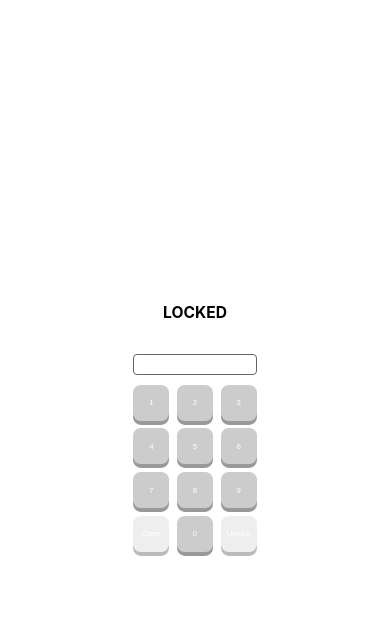
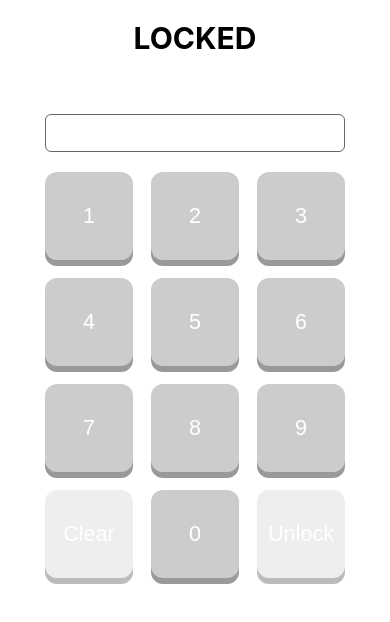
Before and after one commit to afx-dummy-account/afx-pin-lock, a React (Create React App) app: page / in a window 390 px wide. Shown: the top 622 px of the page. Built offline with nearby package versions, Linux system fonts and the light colour scheme.

Commit message:
responsive

```diff
--- a/src/App.tsx
+++ b/src/App.tsx
@@ -12,31 +12,37 @@ const correctCombination = "2004"; // Alpha FX incorporation
 
 const GlobalStyle = createGlobalStyle`
   html {
-    font-size: 1vw;
+    font-size: 0.75em;
   }
 
-  @media screen and (min-width: 50em) {
+  @media screen and (min-width: 75em) {
     html {
-      font-size: 0.8em;
+      font-size: 1vw;
+    }
+  }
+
+  @media screen and (min-width: 100em) {
+    html {
+      font-size: 1em;
     }
   }
 
   body {
-    font-size: calc(12px + 2vw);
     display: flex;
     width: 100vw;
     height: 100vh;
     justify-content: center;
-    align-items: center;
   }
 `
 
 // TODO: rename
-const Container = styled.div``
+const Container = styled.div`
+  min-width: 25em;
+`
 
 const ErrorNotice = styled.h3`
-  font-size: 2rem;
-  height: 3rem;
+  font-size: 1.5rem;
+  height: 1.5rem;
   text-align: center;
 `
 
--- a/src/comps/NumPad.tsx
+++ b/src/comps/NumPad.tsx
@@ -6,7 +6,7 @@ const NumPadContainer = styled.div`
   display: grid;
   grid-template-rows: repeat(4, 1fr);
   grid-template-columns: repeat(3, 1fr);
-  grid-gap: 2rem;
+  grid-gap: 1.5rem;
 
   &::before {
     content: '';
--- a/src/comps/NumPadButton.tsx
+++ b/src/comps/NumPadButton.tsx
@@ -3,15 +3,15 @@ import styled from "styled-components";
 
 export const NumpadButton = styled.button`
   width: 100%;
-  font-size: 2rem;
+  font-size: 1.8rem;
   text-align: center;
   cursor: pointer;
   outline: none;
   color: #fff;
   background-color: ${({ disabled }) => disabled ? '#eee' : '#ccc'};
   border: none;
-  border-radius: 2rem;
-  box-shadow: 0 1rem ${({ disabled }) => disabled ? '#bbb' : '#999'};
+  border-radius: 1rem;
+  box-shadow: 0 0.5rem ${({ disabled }) => disabled ? '#bbb' : '#999'};
 
   ${({ disabled }) => {
     if (!disabled) {
@@ -22,8 +22,8 @@ export const NumpadButton = styled.button`
 
         &:active {
           background-color: #aaa;
-          box-shadow: 0 0.5rem #666;
-          transform: translateY(0.4rem);
+          box-shadow: 0 0.25rem #666;
+          transform: translateY(0.2rem);
         }
       `
     }
--- a/src/comps/Result.tsx
+++ b/src/comps/Result.tsx
@@ -2,7 +2,7 @@ import React from 'react'
 import styled from 'styled-components'
 
 const StyledResult = styled.h1`
-    font-size: 4rem;
+    font-size: 2.5rem;
     text-align: center;
 `
 
--- a/src/comps/Screen.tsx
+++ b/src/comps/Screen.tsx
@@ -2,12 +2,12 @@ import React from 'react'
 import styled from 'styled-components'
 
 const StyledScreen = styled.h2`
-    font-size: 3rem;
-    border-radius: 1rem;
+    font-size: 2rem;
+    border-radius: 0.5rem;
     border: 1px solid #666;
-    padding: 1rem;
-    width: calc(100% - 2rem - 2px);
-    height: 3rem;
+    padding: 0.5rem;
+    width: calc(100% - 1rem - 2px);
+    height: 2rem;
 `
 
 // TODO: centralize
```
